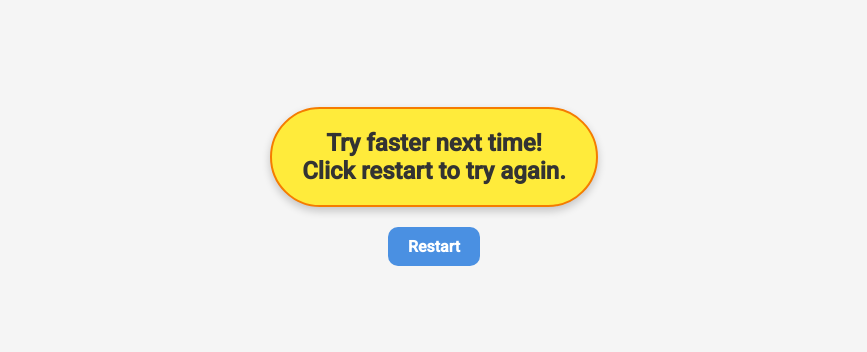
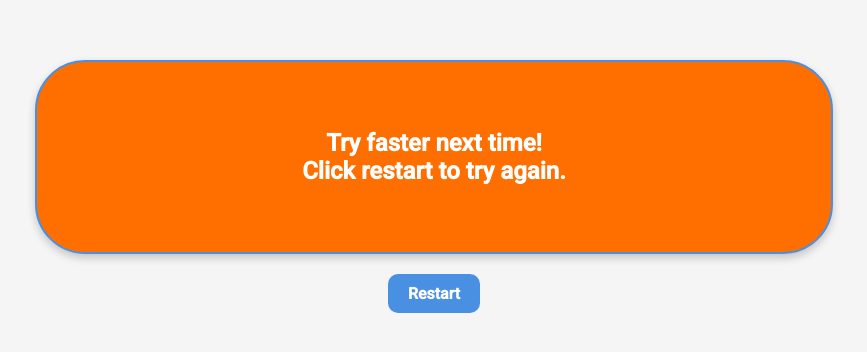
Before and after one commit to onur-CK/quiz-game, a plain HTML site: page end-of-timer.html in a window 1280 px wide. Shown: the part 184-536 px from the top of the page, without its empty margins (206-1073 px from the left). Drawn offline with Linux system fonts and the light colour scheme.

Commit message:
message box
Add changes to make message box context centered within

```diff
--- a/assets/css/style.css
+++ b/assets/css/style.css
@@ -65,17 +65,24 @@ body {
 }
 
 .message-box {
-  background-color: #ffeb3b; /* Sarı arka plan */
+  background-color: #ff6f00; /* Sarı arka plan */
   color: #333; /* Koyu yazı rengi */
   font-size: 1.5rem; /* Yazı boyutu */
   font-weight: bold; /* Kalın yazı */
   text-align: center; /* Metni ortala */
+  justify-content: center; /* Yatayda ortala */
+  align-items: center; /* Dikeyde ortala */
   padding: 20px 30px; /* İç boşluk */
   border-radius: 50px; /* Oval kenarlar */
-  border: 2px solid #f57c00; /* Turuncu kenarlık */
+  border: 2px solid #4a90e2; /* Turuncu kenarlık */
   box-shadow: 0px 4px 8px rgba(0, 0, 0, 0.2); /* Hafif gölge efekti */
   display: inline-block; /* Mesaj kutusu için */
-  max-width: 80%; /* Genişlik sınırlaması */
+  width: 60%; /* Genişlik sınırlaması */
+  height: 150px;
+  text-align: center;
+  margin: 0 auto;
+  color: white;
+  display: flex;
 }
 
 
```
Also changed, not shown: assets/js/script.js (+7 -8 lines).
